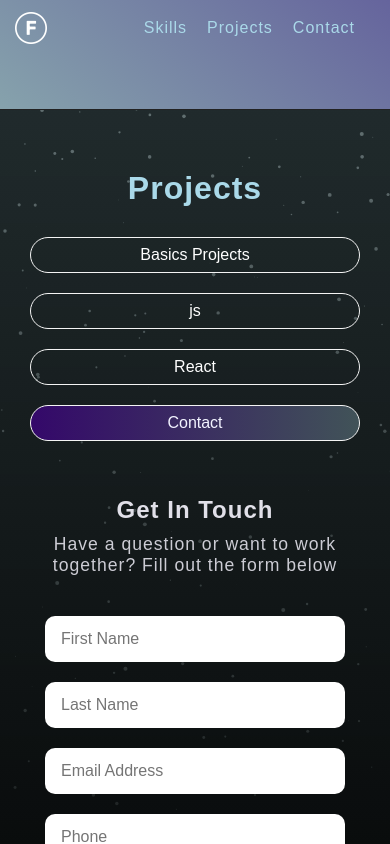
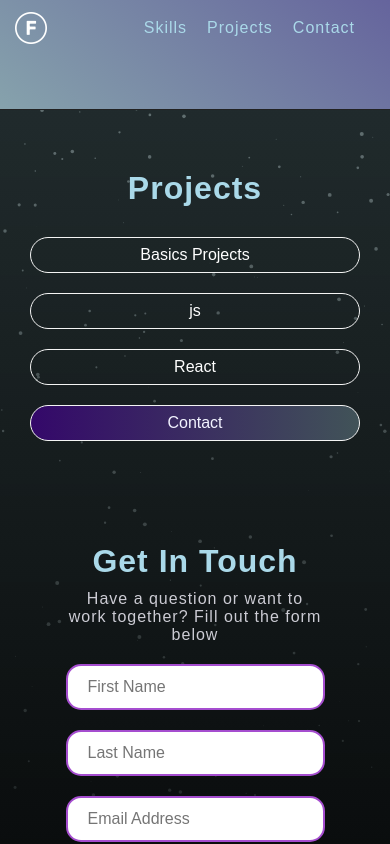
Before and after one commit to Hayam106/my-react-project, a React (Create React App) app: page / in a window 390 px wide. Both pictures are taken after a click on the button "Contact". Shown: the part 1300-2144 px from the top of the page. Built offline with nearby package versions, Linux system fonts and the light colour scheme; a web font is replaced by a local one.

Commit message:
change style

```diff
--- a/src/App.css
+++ b/src/App.css
@@ -848,8 +848,9 @@ padding: 40px 20px;
 }
 
 .form-info {
-width: 100%;
-height: auto;
+        display: grid;
+        justify-items: center;
+        justify-content: center;
 }
 
 
@@ -904,8 +905,8 @@ margin-top: 15%;
 justify-self: anchor-center;
 }
 .content{
-padding: 0 2%;
-margin: auto;
+padding: 5% 2%;
+width: 100%;
 }
 .typed-wrapper {
 font-size: 1.5rem;
@@ -956,7 +957,7 @@ padding: 8px;
 }
   .projects-container {
     gap: 15px;
-    padding: 5px;
+    padding: 0px;
   }
 
 /* Subscribe Section */
@@ -987,16 +988,34 @@ padding: 10px;
 .contact{
   height: 100vh;
   display: contents;
+
 }
 
-.form-info {
-padding: 20px;
+.form-info input ,textarea {
+  flex: 1;
+  padding: 12px 20px;
+  border: 2px solid #a54dcf;
+  border-radius: 15px ;
+  outline: none;
+  font-size: rem;
+  justify-items: center;
 }
-
+.form-info .send-btn{
+  padding: 10px 10px;
+  border: 2px solid #a54dcf;
+  border-radius: 15px ;
+  outline: none;
+  font-size: 1rem;
+  justify-items: center;
+}
 .contact-title {
-font-size: 1.5rem;
+        font-size: 2rem;
+        color: #aad9e9;
 }
-
+.contact-subtitle {
+    font-size: 1rem;
+    margin-bottom: 20px;
+}
 /* Footer */
 .footer-logo {
 font-size: 1.2rem;
```
